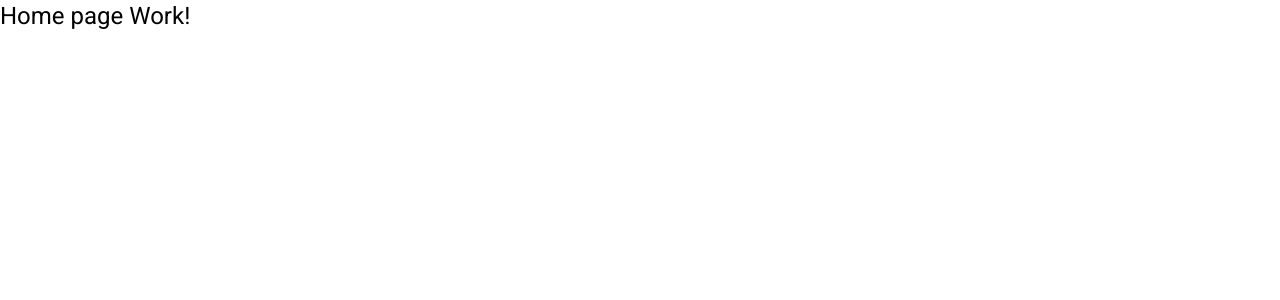
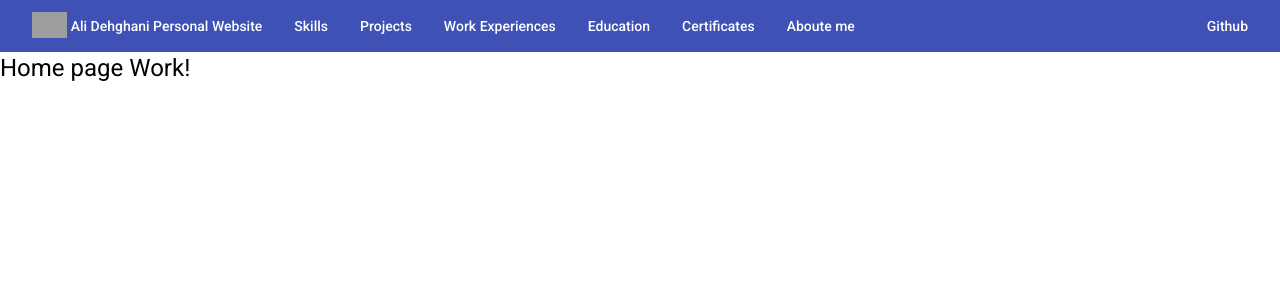
Before and after one commit to alixdehghani/AlixPersonalWebsite, an Angular app: page / in a window 1280 px wide. Shown: the top 300 px of the page. Built offline with nearby package versions, Linux system fonts and the light colour scheme; grey boxes are pictures that could not be loaded.

Commit message:
initiate navbar

```diff
--- a/src/app/app.component.html
+++ b/src/app/app.component.html
@@ -1 +1,2 @@
+<app-navbar></app-navbar>
 <router-outlet></router-outlet>
--- a/src/app/app.module.ts
+++ b/src/app/app.module.ts
@@ -4,6 +4,7 @@ import { BrowserModule } from '@angular/platform-browser';
 import { AppRoutingModule } from './app-routing.module';
 import { AppComponent } from './app.component';
 import { BrowserAnimationsModule } from '@angular/platform-browser/animations';
+import { CoreModule } from './core/core.module';
 
 @NgModule({
   declarations: [
@@ -12,7 +13,8 @@ import { BrowserAnimationsModule } from '@angular/platform-browser/animations';
   imports: [
     BrowserModule,
     AppRoutingModule,
-    BrowserAnimationsModule
+    BrowserAnimationsModule,
+    CoreModule
   ],
   providers: [],
   bootstrap: [AppComponent]
--- /dev/null
+++ b/src/app/core/header/navbar.component.html
@@ -0,0 +1,23 @@
+<nav class="navbar navbar-window">
+    <a mat-button routerLink="/" class="navbar-window__title">
+        <span class="navbar-window__title-logo-section">
+            <img class="navbar-window__title-img" src="https://material.angular.io/assets/img/homepage/angular-white-transparent.svg" alt="Angular">
+            <span class="navbar-window__title-text">Ali Dehghani Personal Website</span>
+        </span>
+    </a>
+    <a mat-button routerLink="/" class="navbar-window__skill">Skills</a>
+    <a mat-button routerLink="/" class="navbar-window__projects">Projects</a>
+    <a mat-button routerLink="/" class="navbar-window__work-experience">Work Experiences</a>
+    <a mat-button routerLink="/" class="navbar-window__education">Education</a>
+    <a mat-button routerLink="/" class="navbar-window__ccertificates">Certificates</a>
+    <a mat-button routerLink="/" class="navbar-window__about">Aboute me</a>
+    <a mat-button href="https://github.com/alixdehghani" target="_blank" class="navbar-window__github">Github</a>
+</nav>
+<nav class="navbar navbar-mobile">
+    <a mat-button routerLink="/" class="navbar-mobile__skill">Skills</a>
+    <a mat-button routerLink="/" class="navbar-mobile__projects">Projects</a>
+    <a mat-button routerLink="/" class="navbar-mobile__work-experience">Work Experiences</a>
+    <a mat-button routerLink="/" class="navbar-mobile__education">Education</a>
+    <a mat-button routerLink="/" class="navbar-mobile__ccertificates">Certificates</a>
+    <a mat-button routerLink="/" class="navbar-mobile__about">Aboute me</a>
+</nav>
--- /dev/null
+++ b/src/app/core/header/navbar.component.scss
@@ -0,0 +1,57 @@
+@import "~@angular/material/theming";
+@import "../../scss/partials/respond.scss";
+
+.navbar {
+    background-color: mat-color($mat-indigo, 500);
+    color: mat-color($mat-grey, A100);
+    padding: 0.5rem 1rem;
+
+    &-window {
+        display: flex;
+        align-items: center;
+        padding: 0.5rem 1rem;
+
+        &__github {
+            margin-left: auto;
+        }
+
+        &[dir="rtl"] &__github {
+            margin-right: auto;
+        }
+
+        @include respond(tab-port) {
+            &__skill,
+            &__projects,
+            &__work-experience,
+            &__education,
+            &__ccertificates,
+            &__about {
+                display: none;
+            }
+        }
+
+        &__title {
+            &-logo-section {
+                display: flex;
+                align-items: center;
+            }
+            &-img {
+                height: 26px;
+                margin: 0 4px 3px 0;
+            }
+        }
+    }
+
+    &-mobile {
+        border-top: 1px solid currentColor;
+        display: none;
+        @include respond(tab-port) {
+            display: flex;
+            align-items: center;
+            justify-content: center;
+        }
+        @include respond(phone) {
+            display: block;
+        }
+    }
+}
--- /dev/null
+++ b/src/app/core/header/navbar.component.ts
@@ -0,0 +1,10 @@
+import { Component } from "@angular/core";
+
+@Component({
+    selector: "app-navbar",
+    templateUrl: "navbar.component.html",
+    styleUrls: ["navbar.component.scss"]
+})
+export class NavbarComponent {
+    public isCollapsed = true;
+}
--- /dev/null
+++ b/src/app/scss/partials/respond.scss
@@ -0,0 +1,32 @@
+// MEDIA QUERY MANAGER
+/*
+0 - 600px:      Phone
+600 - 900px:    Tablet portrait
+900 - 1200px:   Tablet landscape
+[1200 - 1800] is where our normal styles apply
+1800px + :      Big desktop
+
+$breakpoint arguement choices:
+- phone
+- tab-port
+- tab-land
+- big-desktop
+
+ORDER: Base + typography > general layout + grid > page layout > components
+
+1em = 16px
+*/
+@mixin respond($breakpoint) {
+    @if $breakpoint == phone {
+        @media only screen and (max-width: 37.5em) { @content };    //600px
+    }
+    @if $breakpoint == tab-port {
+        @media only screen and (max-width: 56.25em) { @content };     //900px
+    }
+    @if $breakpoint == tab-land {
+        @media only screen and (max-width: 75em) { @content };    //1200px
+    }
+    @if $breakpoint == big-desktop {
+        @media only screen and (min-width: 112.5em) { @content };    //1800
+    }
+}
```
Also changed, not shown: src/app/core/core.module.ts (added, +11 -0 lines).
